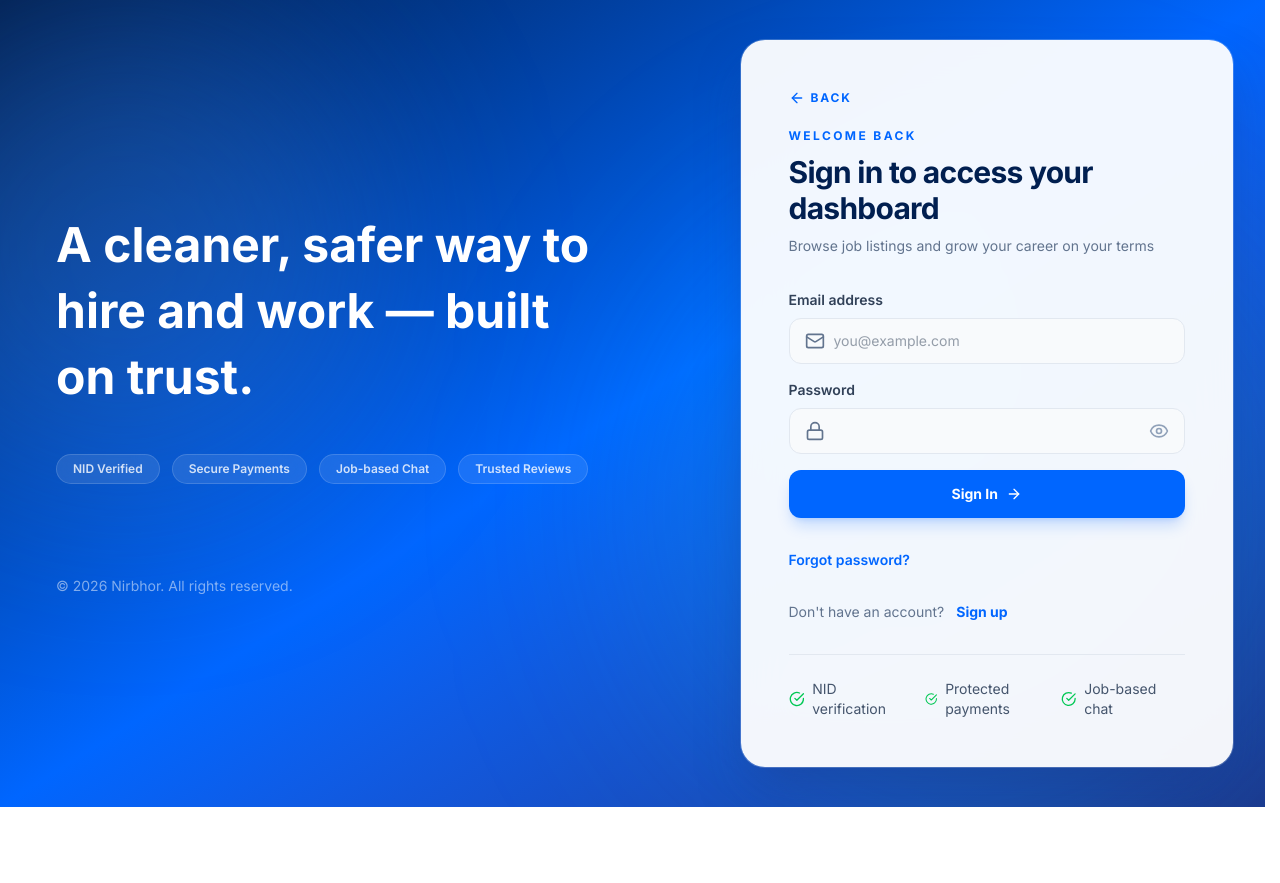
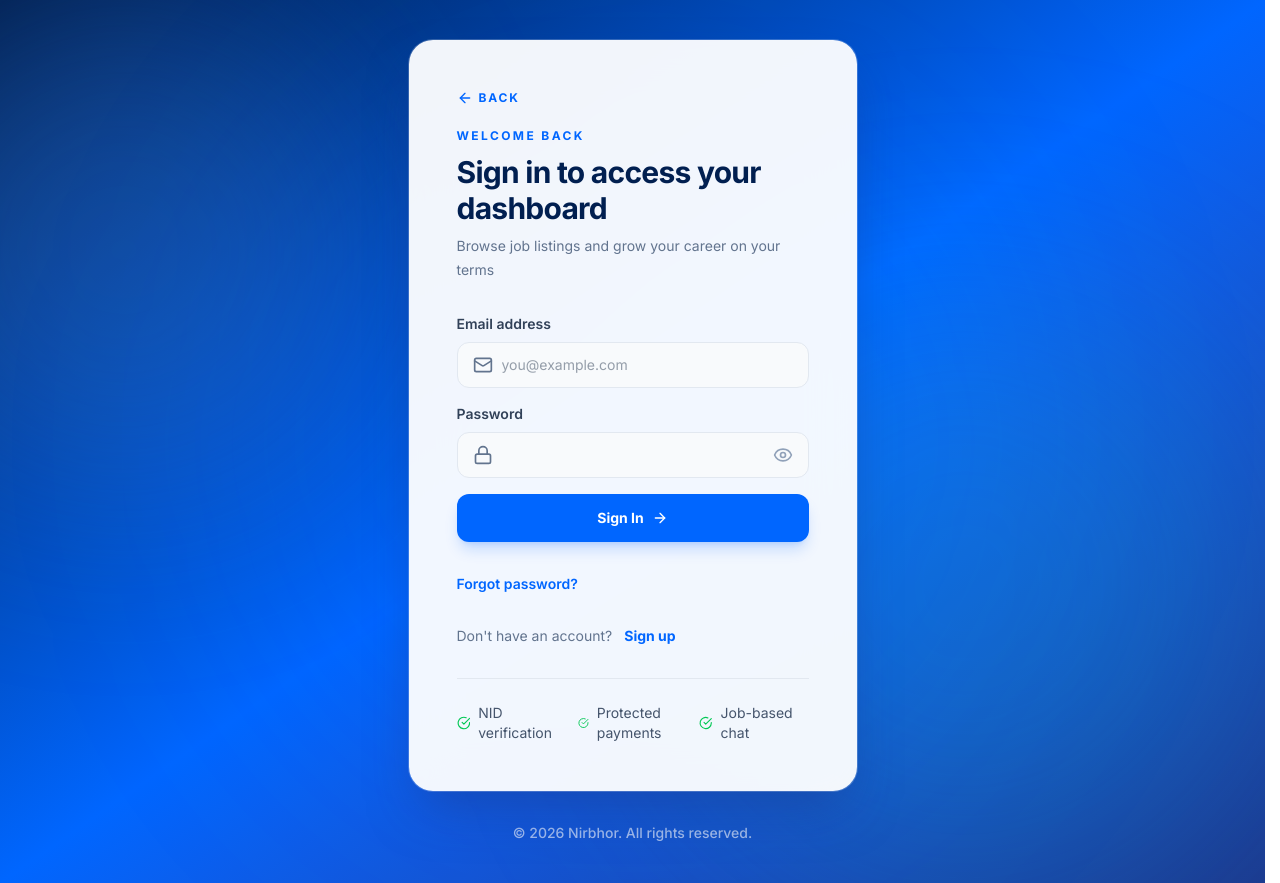
Before and after one commit to taharukaiya/Nirbhor-Frontend, a React (Vite) app: page /login in a window 1280 px wide. Before the commit the page ends 807 px from the top, so only its background shows below. Built offline with nearby package versions, Linux system fonts and the light colour scheme; no server answers.

Commit message:
AuthLayout Fixed

```diff
--- a/src/layouts/AuthLayout.jsx
+++ b/src/layouts/AuthLayout.jsx
@@ -5,57 +5,27 @@ import { Outlet } from "react-router-dom";
  *
  * Architectural Intent:
  * Layout wrapper for Authentication-related routes.
- * Provides a full-screen split design with brand messaging on the left
- * and a glassmorphic form container on the right.
+ * Provides a beautifully centered, glassmorphic form container
+ * atop a rich gradient background.
  */
 function AuthLayout() {
   return (
-    <div className="min-h-screen overflow-x-hidden bg-gradient-to-br from-[#011F50] via-[#0066FF] to-blue-900">
-      <main className="flex min-h-[calc(100vh)] flex-col lg:flex-row relative">
-        {/* Background ambient light */}
+    <div className="min-h-screen w-full overflow-hidden bg-gradient-to-br from-[#011F50] via-[#0066FF] to-blue-900 flex items-center justify-center relative">
+      {/* Background ambient light effects */}
       <div className="absolute inset-0 overflow-hidden pointer-events-none">
           <div className="absolute -left-[10%] top-0 h-[500px] w-[500px] rounded-full bg-blue-400/20 blur-[100px]" />
           <div className="absolute right-0 bottom-0 h-[600px] w-[600px] rounded-full bg-cyan-400/20 blur-[120px]" />
+          <div className="absolute left-1/2 top-1/2 -translate-x-1/2 -translate-y-1/2 h-[800px] w-[800px] rounded-full bg-[#0066FF]/10 blur-[120px]" />
       </div>
 
-        {/* Left — branding panel (desktop only) */}
-        <div className="relative z-10 hidden min-w-0 flex-1 flex-col justify-center overflow-hidden p-10 lg:flex xl:p-14">
-
-          {/* Quote block */}
-          <div className="flex flex-col justify-center gap-5 relative space-y-6">
-            <blockquote className="text-4xl font-bold leading-snug text-white xl:text-5xl">
-              A cleaner, safer way to hire and work — built on trust.
-            </blockquote>
-            <div className="flex flex-wrap gap-3">
-              {[
-                "NID Verified",
-                "Secure Payments",
-                "Job-based Chat",
-                "Trusted Reviews",
-              ].map((badge) => (
-                <span
-                  key={badge}
-                  className="rounded-full border border-white/15 bg-white/10 px-4 py-1.5 text-xs font-semibold text-white/80 backdrop-blur-md"
-                >
-                  {badge}
-                </span>
-              ))}
+      {/* Form area */}
+      <main className="relative z-10 w-full max-w-lg px-5 py-10 sm:px-8">
+        <div className="w-full rounded-3xl bg-white/95 backdrop-blur-xl p-8 sm:p-12 shadow-2xl shadow-blue-900/50 ring-1 ring-white/20 animate-fade-in-up">
+          <Outlet />
         </div>
-            <p className="text-sm text-white/50 mt-12">
+        <p className="mt-8 text-center text-sm font-medium text-white/60">
           © {new Date().getFullYear()} Nirbhor. All rights reserved.
         </p>
-          </div>
-        </div>
-
-        {/* Right — form area */}
-        <div className="relative z-10 flex min-w-0 flex-1 flex-col lg:pl-10">
-          {/* Page content (Login / Register / etc.) */}
-          <div className="flex flex-1 items-center justify-center px-5 py-10 sm:px-8">
-            <div className="w-full max-w-lg rounded-3xl bg-white/95 backdrop-blur-xl p-8 sm:p-12 shadow-2xl shadow-blue-900/50 ring-1 ring-white/20 animate-fade-in-up">
-              <Outlet />
-            </div>
-          </div>
-        </div>
       </main>
     </div>
   );
```
Lines whose indentation alone changed are shown as unchanged.
